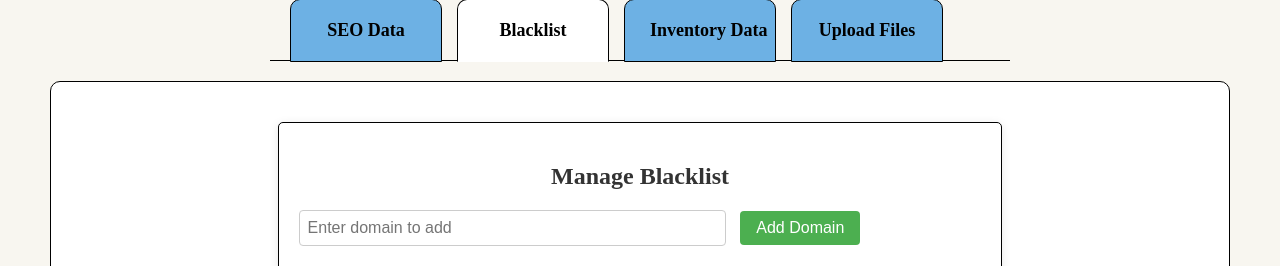
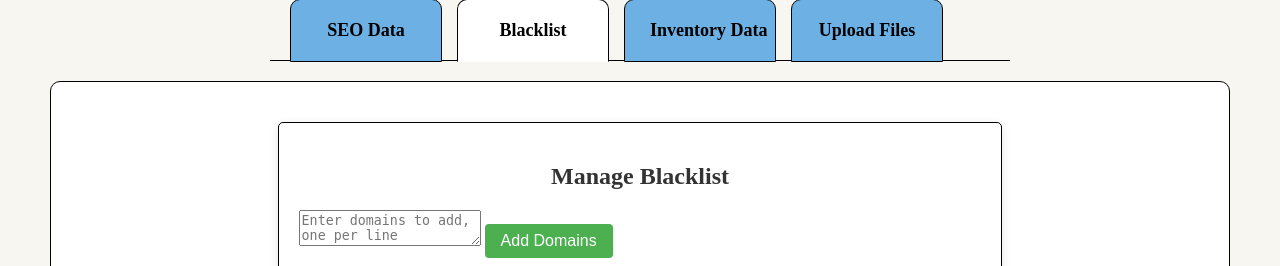
Before and after one commit to samiulhuda360/SEO_DATATABLE, a Flask app: page /blacklist in a window 1280 px wide. Shown: the part 139-405 px from the top of the page. Run offline with Flask 3, Linux system fonts and the light colour scheme; a user stored in the database is signed in; data that the repository does not hold is empty; some libraries are stand-ins or nearby versions.

Commit message:
Copy paste and filtering issues

```diff
--- a/app.py
+++ b/app.py
@@ -306,19 +306,24 @@ def inventory_data():
 @login_required
 def blacklist():
     if request.method == 'POST':
-        domain = request.form.get('domain')
+        domains = request.form.get('domains')
         domain_id = request.form.get('domain_id')
 
-        if 'add' in request.form and domain:
-            # Add domain to the database
+        if 'add' in request.form and domains:
+            # Split the domains by newline and add each to the database
+            domain_list = [domain.strip() for domain in domains.split('\n') if domain.strip()]
             try:
                 with sqlite3.connect('data.db') as conn:
                     cursor = conn.cursor()
-                    cursor.execute('INSERT INTO blacklist_domains (domain) VALUES (?)', (domain,))
+                    for domain in domain_list:
+                        try:
+                            cursor.execute('INSERT INTO blacklist_domains (domain) VALUES (?)', (domain,))
+                        except sqlite3.IntegrityError:
+                            flash(f'Domain "{domain}" already exists in the blacklist', 'error')
                     conn.commit()
-                flash('Domain added successfully', 'success')
-            except sqlite3.IntegrityError:
-                flash('Domain already exists in the blacklist', 'error')
+                flash('Domains added successfully', 'success')
+            except sqlite3.DatabaseError as e:
+                flash(f'Error adding domains: {str(e)}', 'error')
 
         elif 'delete' in request.form and domain_id:
             # Delete domain from the database
@@ -343,6 +348,7 @@ def blacklist():
         domains = []
 
     return render_template('blacklist.html', domains=domains, active_tab='blacklist')
+
 
 
 @app.route('/upload_blacklist', methods=['POST'])
--- a/templates/blacklist.html
+++ b/templates/blacklist.html
@@ -18,12 +18,10 @@
         </div>
     {% endif %}
     {% endwith %}
-
     <form method="POST">
-        <input type="text" name="domain" placeholder="Enter domain to add" required>
-        <button type="submit" name="add">Add Domain</button>
+        <textarea name="domains" placeholder="Enter domains to add, one per line" required></textarea>
+        <button type="submit" name="add">Add Domains</button>
     </form>
-
     <table>
         <thead>
             <tr>
```
